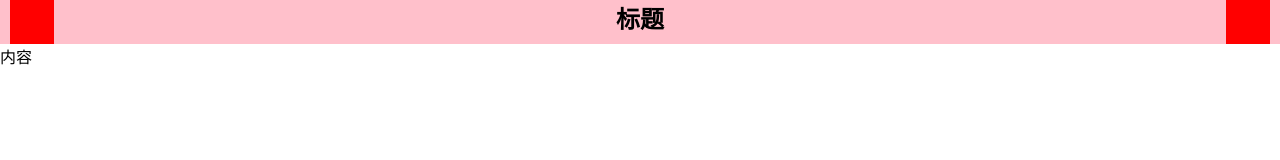
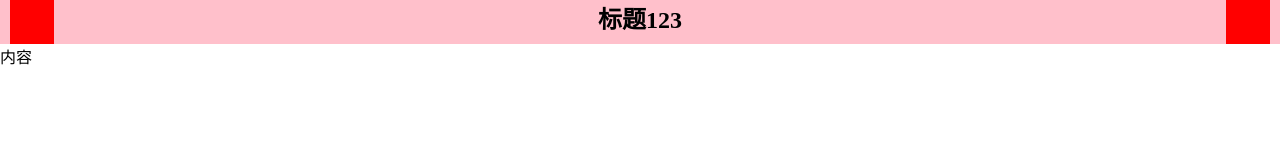
Before and after one commit to xiaodanli/1610B-team, a plain HTML site: page src/index.html in a window 1280 px wide. Drawn offline with Linux system fonts and the light colour scheme.

Commit message:
修改header标题bug

```diff
--- a/src/index.html
+++ b/src/index.html
@@ -12,7 +12,7 @@
     <div class="wrap">
         <header>
             <span class="left-icon"></span>
-            <h2>标题</h2>
+            <h2>标题123</h2>
             <span class="right-icon"></span>
         </header>
         <div class="con">
```
